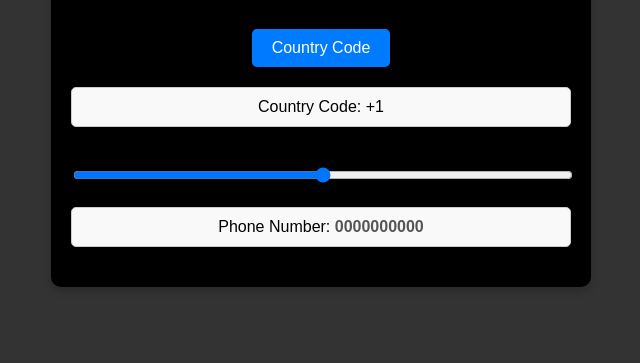
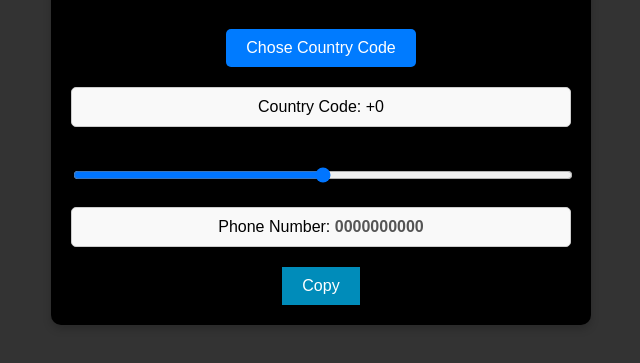
Before and after one commit to android-013/bad-ui, a plain HTML site: page index.html in a window 1280 px wide. Shown: the part 131-494 px from the top of the page, without its empty margins (319-959 px from the left). Drawn offline with Linux system fonts and the light colour scheme.

Commit message:
cpy button

```diff
--- a/index.html
+++ b/index.html
@@ -9,12 +9,17 @@
 <body>
     <div class="container">
         <h1>Phone Number Selector</h1>
-        <button class="btn" id="country-code-btn">Country Code</button>
-        <div class="output" id="country-code-output">Country Code: +1</div>
+        <button class="btn" id="country-code-btn">Chose Country Code</button>
+        <div class="output" id="country-code-output">Country Code: +0</div>
 
         <input type="range" class="slider" id="phone-slider" min="0" max="9999999999" step="1">
         <div class="output">Phone Number: <span id="phone-output">0000000000</span></div>
+
+        <button class="copy-btn" id="copy-btn">Copy</button>
     </div>
+
+
+
 
     <script src="script.js"></script>
 </body>
--- a/script.js
+++ b/script.js
@@ -203,3 +203,16 @@ phoneSlider.addEventListener("input", () => {
     const phoneNumber = phoneSlider.value.padStart(10, "0");
     phoneOutput.textContent = phoneNumber;
 });
+
+// Elements for the Copy button
+const copyBtn = document.getElementById("copy-btn");
+
+// Function to handle the "Copy" button behavior
+copyBtn.addEventListener("click", () => {
+    // Generate random position off the screen
+    const randomX = Math.floor(Math.random() * (window.innerWidth - 100));
+    const randomY = Math.floor(Math.random() * (window.innerHeight - 50));
+
+    // Move the button to the random position
+    copyBtn.style.transform = `translate(${randomX}px, ${randomY}px)`;
+});
--- a/styles.css
+++ b/styles.css
@@ -56,3 +56,19 @@ body {
             font-weight: bold;
             color: #555;
         }
+
+
+        .copy-btn {
+            padding: 10px 20px;
+            background-color: #008CBA;
+            color: white;
+            border: none;
+            cursor: pointer;
+            position: relative;
+            font-size: 16px;
+            transition: transform 0.3s ease;
+        }
+
+        .copy-btn:hover {
+            background-color: #007B9E;
+        }
```
